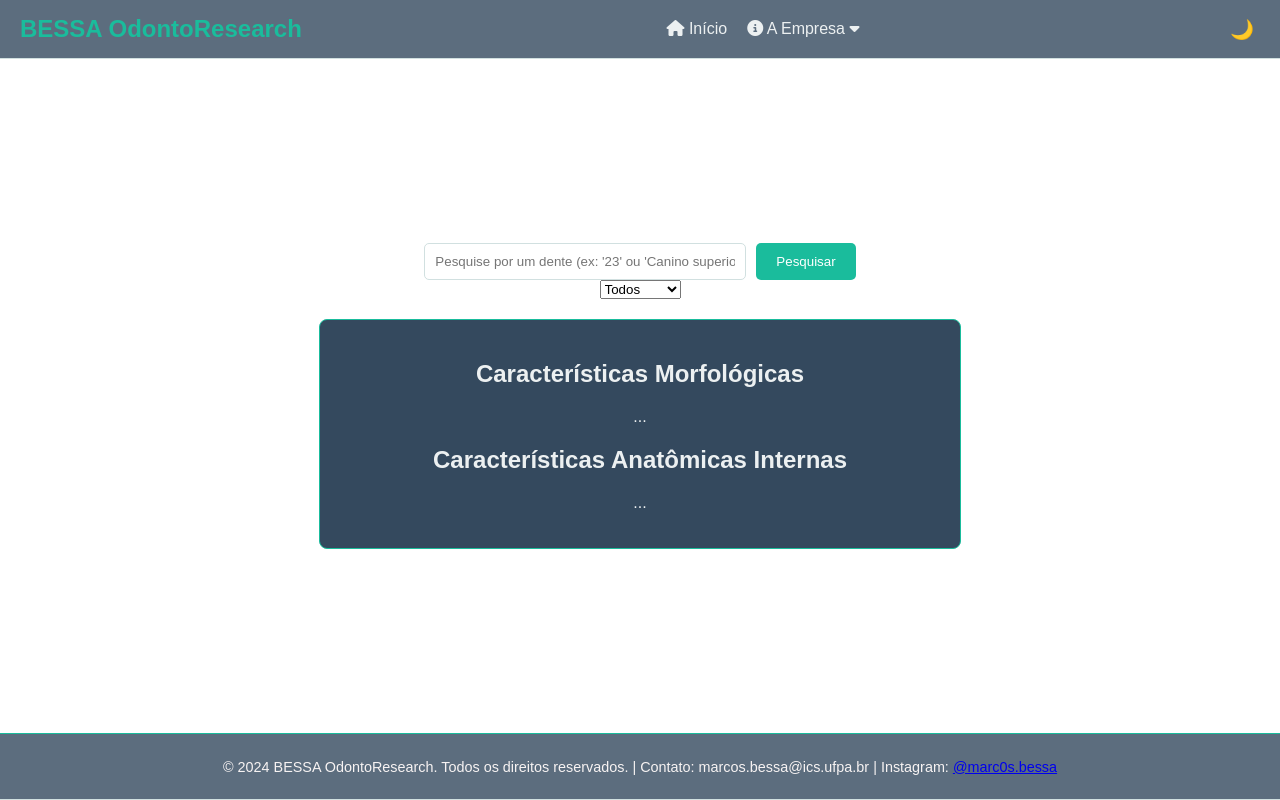
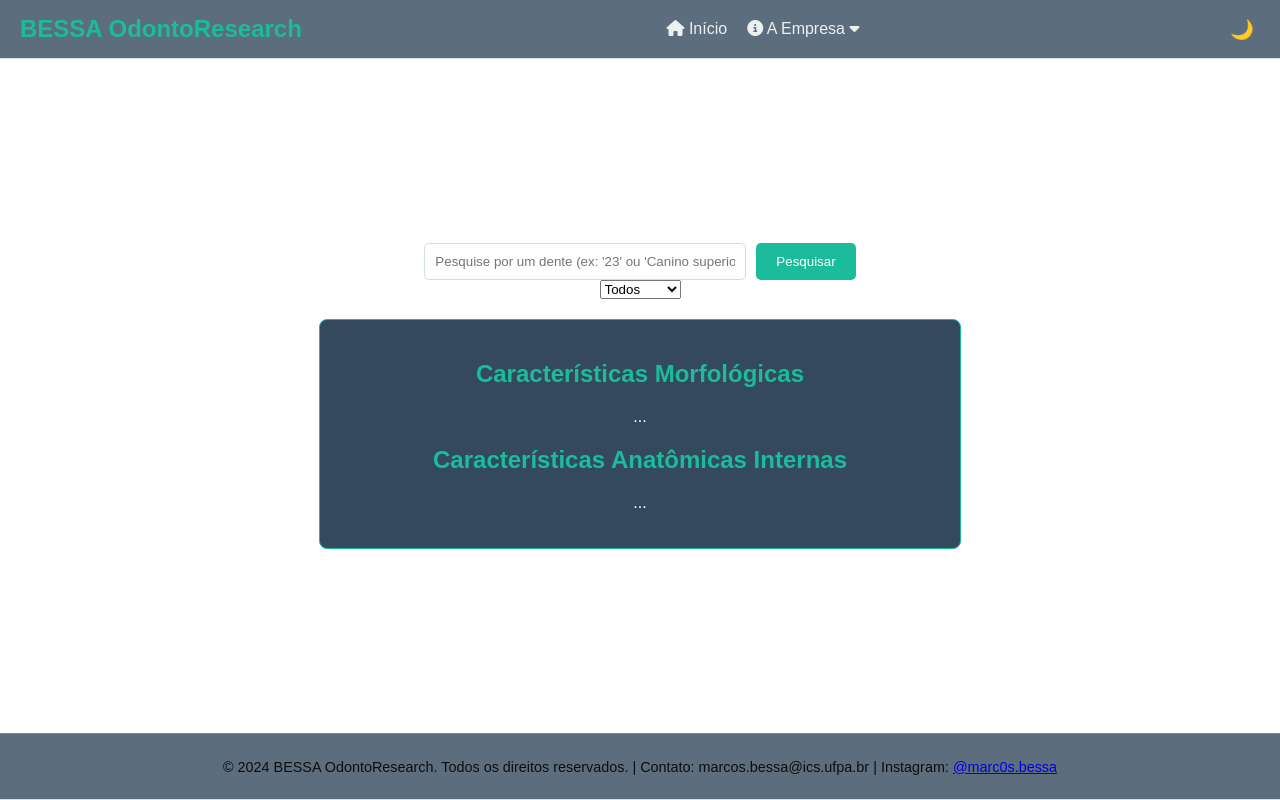
Before and after one commit to marcosbessa0/Anatomia-Dental, a plain HTML site: page index.html in a window 1280 px wide. Both pictures are taken after a click on the button "Alternar modo escuro". Drawn offline with Linux system fonts and the light colour scheme.

Commit message:
Update styles.css
Ajustes de estilos finais.

```diff
--- a/styles.css
+++ b/styles.css
@@ -174,12 +174,19 @@ main {
   border: 1px solid #d1d1d1; /* Azul muito claro */
   border-radius: 8px;
   background-color: #ffffff; /* Branco */
+  color: #333; /* Cor padrão do texto (preto) */
   padding: 20px;
-  box-shadow: 0 4px 8px rgba(0, 0, 0, 0.1);
+  box-shadow: 0 4px 8px #16a085(0, 0, 0, 0.1);
   transition: all 0.3s ease;
 }
 
+#results-container h2 {
+  margin-bottom: 20px;
+  color: #1abc9c; /* Verde água para os títulos */
+}
+
 body.dark-mode #results-container {
+  color: #fff; /* Cor do texto em modo escuro */
   background-color: #34495e; /* Azul escuro */
   border: 1px solid #1abc9c; /* Verde água */
   box-shadow: 0 4px 8px rgba(255, 255, 255, 0.1);
@@ -190,7 +197,7 @@ footer {
   padding: 10px 20px;
   text-align: center;
   font-size: 0.9em;
-  color: hsl(0, 22%, 96%);
+  color: hsl(0, 0%, 5%);
   border-top: 1px solid #d1e0e0; /* Azul muito claro */
   transition: background-color 0.3s ease;
 }
@@ -415,6 +422,14 @@ blockquote {
   border-radius: 5px; /* Bordas arredondadas */
   margin: 20px 0;
 }
+
+#meu-rodape {
+  background-color: rgba(0, 0, 0, 0.8); /* Fundo preto com 80% de opacidade */
+  color: white;
+  padding: 10px; /* Adiciona um espaço interno para melhor visualização */
+  text-align: center; /* Centraliza o texto */
+}
+
 /* Modo Escuro para Nossa História */
 body.dark-mode .company-history,
 body.dark-mode .timeline li {
```
